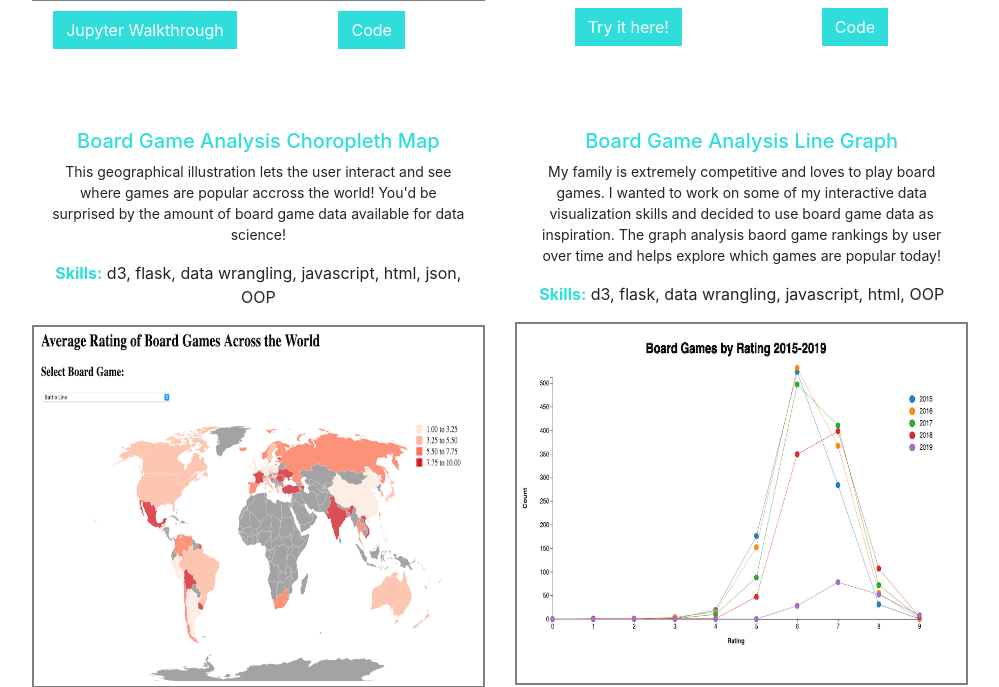
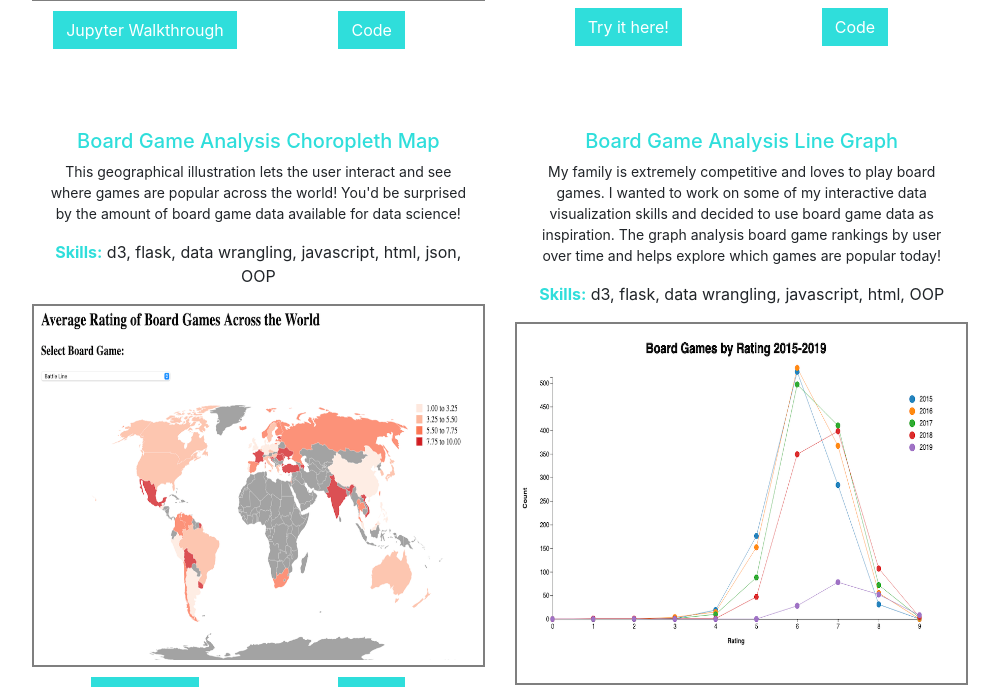
Before and after one commit to annakoretchko/personal-website, a Flask app: page /portfolio in a window 1280 px wide. Shown: the part 2005-2692 px from the top of the page, without its empty margins (140-1139 px from the left). Run offline with Flask 2, Linux system fonts and the light colour scheme; parts of the project's set-up code (start-up, migrations or seed data) failed here and were passed over; some libraries are stand-ins or nearby versions.

Commit message:
spell check with vs code plug in

```diff
--- a/helper.py
+++ b/helper.py
@@ -42,14 +42,14 @@ def get_skill_content():
 
         "Analytics": [["Probability Distributions",4,'Bernoulli, Binomial, Exponential, Geometric, Memoryless, Normal, Poisson, Weibull'],
                                 ['Design of Experiment',5,'A/B testing, ANOVA, Factorial, Multi-armed bandit, Blocking, Balanced'],
-                                ["Data",4,'Attribute, Categorical, Feature, PCA, Predictor, Quantitative, Scaling, Strucuted/Unstructured, Time Series'],
-                                ["Variable Selection",4,'Backward Eliminiation, Forward Selection, Elastic Net, Overfitting, Ridge Regression, Stepwise Regression, Lasso Regression'],
+                                ["Data",4,'Attribute, Categorical, Feature, PCA, Predictor, Quantitative, Scaling, Structured/Unstructured, Time Series'],
+                                ["Variable Selection",4,'Backward Elimination, Forward Selection, Elastic Net, Overfitting, Ridge Regression, Stepwise Regression, Lasso Regression'],
                                 ["Model Quality",4,'AIC, BIC, Confusion Matrices, k-fold cross-validation, MLE']],
 
 
         "Data Science": [["Unsupervised Machine Learning",4,'Clustering (kmeans), Deep Learning, Neral Netowrk'],
                                 ["Supervised Machine Learning",4,'Classification (KNN,SVM),Regression'],
-                                ["Regression",4,'AUC, ROC, R-Sqaured, Bayesian, Box-Cox, CART, Classification Tree, Linear, Logistic, KNN regression, Spline Regression'],
+                                ["Regression",4,'AUC, ROC, R-Squared, Bayesian, Box-Cox, CART, Classification Tree, Linear, Logistic, KNN regression, Spline Regression'],
                                 ["Time Series Models",4,'ARIMA, Seasonality, Exponential Smoothing, GARCH, Holt-Winters, Moving Average, Trend, Cycles'],
                                 ["Deterministic Optimization",4,'Convex/Concave, Greedy algorithm,Integer program,NP hard,Louvain algorithm']],
 
--- a/main.py
+++ b/main.py
@@ -86,7 +86,7 @@ def interactive():
 
     data_path = "/static/demo_data/board_games.csv"
     #d3_path = "/templates/lib/d3.v5.min.js"
-    title_text = "My family is extremely competitive and loves to play board games. I wanted to work on some of my interactive data visualization skills and decided to use board game data as inspiration. The graph analysis baord game rankings by user over time and helps explore which games are popular today!"
+    title_text = "My family is extremely competitive and loves to play board games. I wanted to work on some of my interactive data visualization skills and decided to use board game data as inspiration. The graph analysis board game rankings by user over time and helps explore which games are popular today!"
     title = "Board Game Analysis Line Graph"
     return render_template('/interactive.html',
                             data_path =data_path,
@@ -104,7 +104,7 @@ def choropleth():
     data_path = "/static/demo_data/average-ratingcsv"
     #d3_path = "/templates/lib/d3.v5.min.js"
     title = "Board Game Analysis Choropleth Map"
-    title_text = "This geographical illustration lets the user interact and see where games are popular accross the world! You'd be surprised by the amount of board game data available for data science!"
+    title_text = "This geographical illustration lets the user interact and see where games are popular across the world! You'd be surprised by the amount of board game data available for data science!"
     return render_template('/choropleth.html',
                             data_path =data_path,
                             title = title,
--- a/templates/portfolio.html
+++ b/templates/portfolio.html
@@ -167,7 +167,7 @@
                         <div class="text-center">
                             <a class="title-link" target="_blank" href="https://github.com/annakoretchko/board-game-analysis"><h5>Board Game Analysis Choropleth Map</h5></a>
                             <p class="project-des">
-                                This geographical illustration lets the user interact and see where games are popular accross the world! You'd be surprised by the amount of board game data available for data science!
+                                This geographical illustration lets the user interact and see where games are popular across the world! You'd be surprised by the amount of board game data available for data science!
                             </p>
                             <p class="skills-port">
 
@@ -200,7 +200,7 @@
                         <div class="text-center">
                             <a class="title-link" target="_blank" href="https://github.com/annakoretchko/board-game-analysis"><h5>Board Game Analysis Line Graph</h5></a>
                             <p class="project-des">
-                                My family is extremely competitive and loves to play board games. I wanted to work on some of my interactive data visualization skills and decided to use board game data as inspiration. The graph analysis baord game rankings by user over time and helps explore which games are popular today!
+                                My family is extremely competitive and loves to play board games. I wanted to work on some of my interactive data visualization skills and decided to use board game data as inspiration. The graph analysis board game rankings by user over time and helps explore which games are popular today!
                             </p>
                             <p class="skills-port">
 
```
